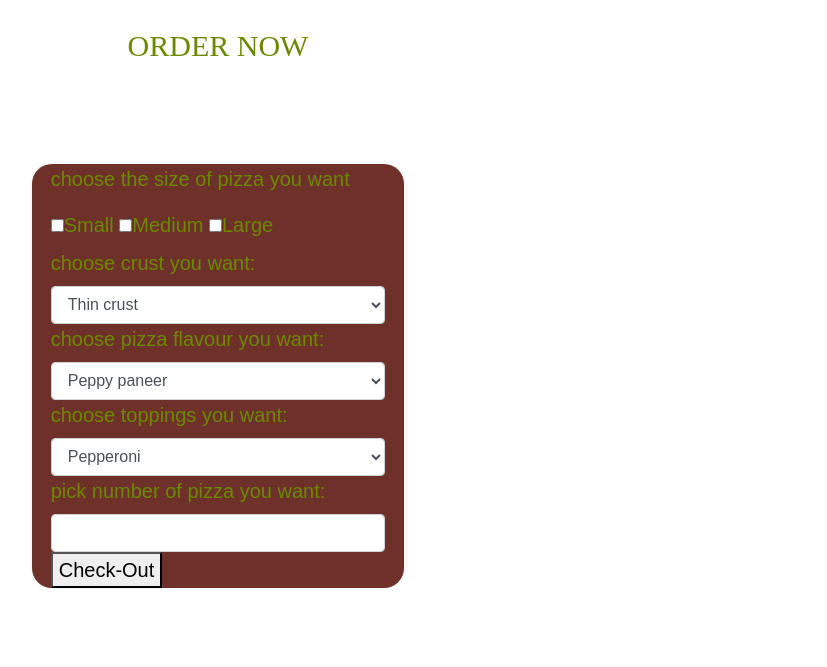
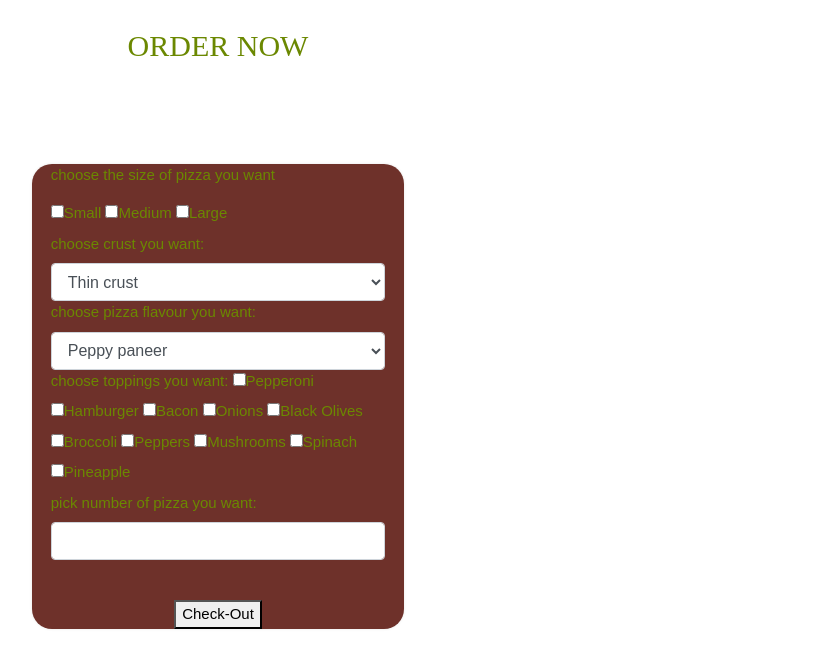
Before and after one commit to juru-juliette/pizza-project, a plain HTML site: page index.html in a window 1280 px wide. Shown: the part 1300-1967 px from the top of the page, without its empty margins (422-1249 px from the left). Drawn offline with Linux system fonts and the light colour scheme.

Commit message:
adding some styling

```diff
--- a/css/styles.css
+++ b/css/styles.css
@@ -59,6 +59,10 @@ ul {
   }
   .form-group{
     font-family: sans-serif;
-    font-size: 20px;
+    font-size: 15px;
     color: #6b8801;
   }
+  .button{
+    text-align: center;
+   margin-top: 20px;
+  }
--- a/index.html
+++ b/index.html
@@ -65,7 +65,7 @@
                                     <label><input type="checkbox" value="">Large</label>
                                 </div>
                                 <div class="crust">
-                                    <label >choose crust you want:</label>
+                                    <label>choose crust you want:</label>
                                     <select class="form-control">
                                         <option>Thin crust</option>
                                         <option>Thick Crust</option>
@@ -75,7 +75,7 @@
                                     </select>
                                 </div>
                                 <div class="flavour">
-                                    <label >choose pizza flavour you want:</label>
+                                    <label>choose pizza flavour you want:</label>
                                     <select class="form-control">
                                         <option>Peppy paneer</option>
                                         <option>Gourmet</option>
@@ -90,19 +90,19 @@
                                     </select>
                                 </div>
                                 <div class="toppings">
-                                    <label >choose toppings you want:</label>
-                                    <select class="form-control">
-                                        <option>Pepperoni</option>
-                                        <option>Hamburger</option>
-                                        <option>Bacon</option>
-                                        <option>Onions</option>
-                                        <option>Black Olives</option>
-                                        <option>Broccoli</option>
-                                        <option>Peppers</option>
-                                        <option>Mushrooms</option>
-                                        <option>Spinach</option>
-                                        <option>Pineapple</option>
-                                    </select>
+                                    <label>choose toppings you want:</label>
+
+                                        <label><input type="checkbox" value="">Pepperoni</label>
+                                        <label><input type="checkbox" value="">Hamburger</label>
+                                        <label><input type="checkbox" value="">Bacon</label>
+                                        <label><input type="checkbox" value="">Onions</label>
+                                        <label><input type="checkbox" value="">Black Olives</label>
+                                        <label><input type="checkbox" value="">Broccoli</label>
+                                        <label><input type="checkbox" value="">Peppers</label>
+                                        <label><input type="checkbox" value="">Mushrooms</label>
+                                        <label><input type="checkbox" value="">Spinach</label>
+                                        <label><input type="checkbox" value="">Pineapple</label>
+
                                 </div>
                                 <div class="number">
                                     <label>pick number of pizza you want:</label>
```
